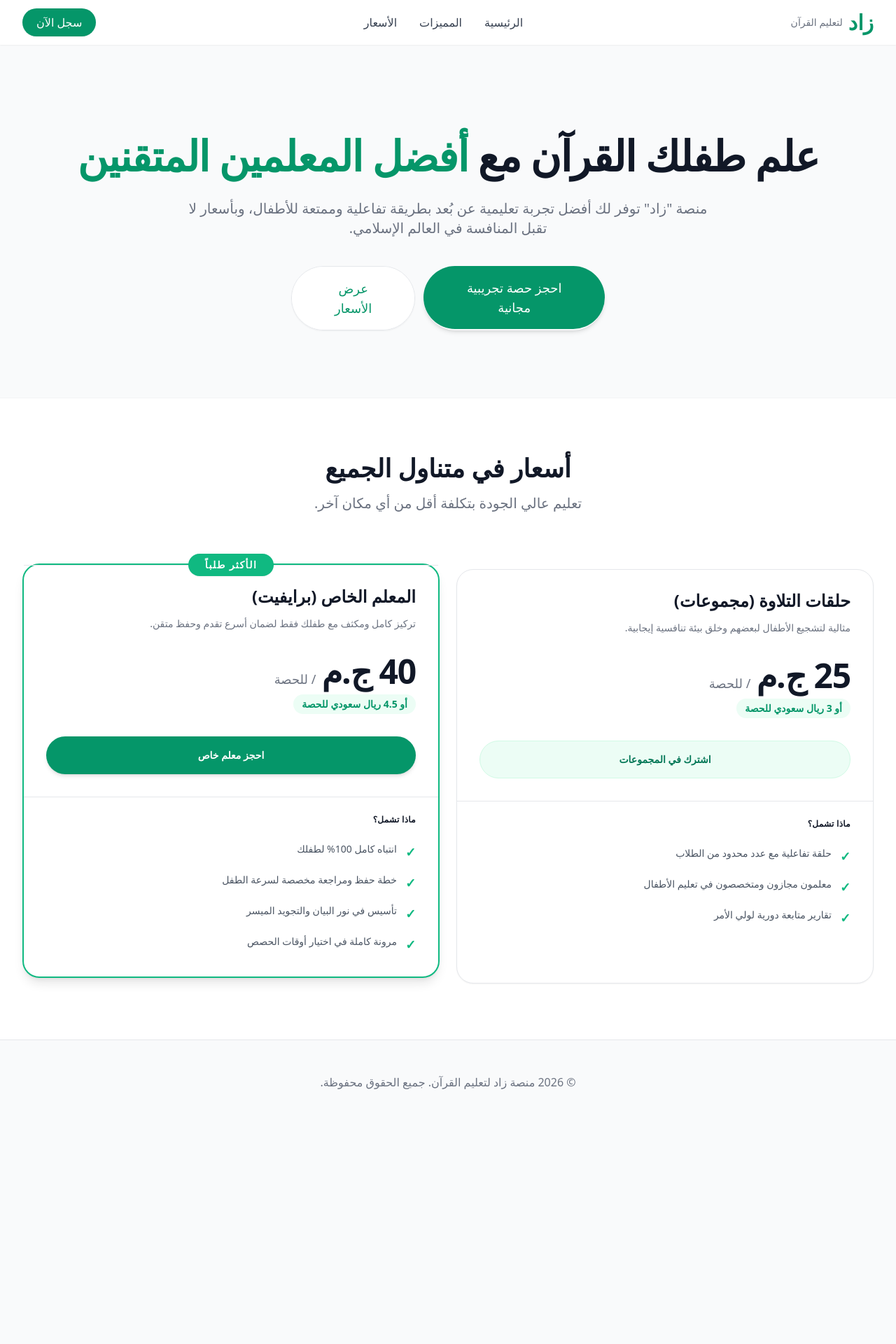
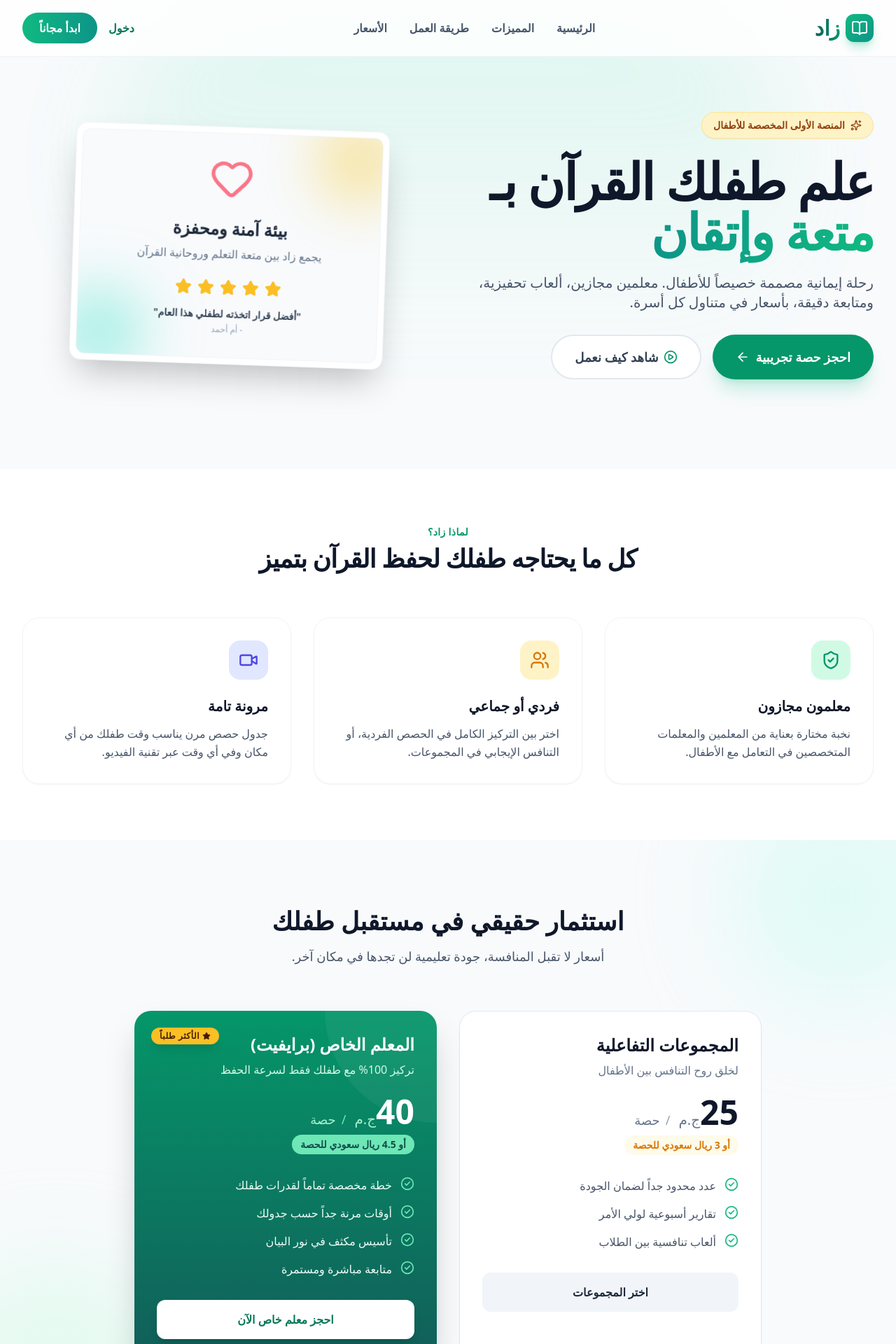
Before and after one commit to remogh81-ship-it/zad-platform, a Next.js app: page / in a window 1280 px wide. Shown: the top 1920 px of the page at 70% size. Before the commit the page ends 1606 px from the top, so only its background shows below. Built offline with nearby package versions, Linux system fonts and the light colour scheme.

Commit message:
Enhance UI with Framer Motion and Lucide icons

```diff
--- a/src/app/page.tsx
+++ b/src/app/page.tsx
@@ -1,24 +1,48 @@
+"use client";
+
 import React from 'react';
+import { motion } from 'framer-motion';
+import { BookOpen, Star, Users, Video, ShieldCheck, Sparkles, ArrowLeft, CheckCircle2, PlayCircle, Heart } from 'lucide-react';
 
 export default function LandingPage() {
+  const fadeIn = {
+    hidden: { opacity: 0, y: 30 },
+    visible: { opacity: 1, y: 0, transition: { duration: 0.6, ease: "easeOut" } }
+  };
+
+  const staggerContainer = {
+    hidden: { opacity: 0 },
+    visible: {
+      opacity: 1,
+      transition: { staggerChildren: 0.15 }
+    }
+  };
+
   return (
-    <div className="min-h-screen bg-gray-50 dir-rtl font-sans" dir="rtl">
-      {/* Navbar */}
-      <nav className="bg-white shadow-sm sticky top-0 z-50">
+    <div className="min-h-screen bg-slate-50 dir-rtl font-sans text-slate-800 overflow-x-hidden selection:bg-emerald-200 selection:text-emerald-900" dir="rtl">
+
+      {/* Navbar (Glassmorphism) */}
+      <nav className="fixed w-full z-50 top-0 transition-all duration-300 bg-white/80 backdrop-blur-md border-b border-slate-200/50">
         <div className="max-w-7xl mx-auto px-4 sm:px-6 lg:px-8">
-          <div className="flex justify-between h-16 items-center">
-            <div className="flex-shrink-0 flex items-center">
-              <span className="text-3xl font-extrabold text-emerald-600">زاد</span>
-              <span className="mr-2 text-sm text-gray-500 font-medium">لتعليم القرآن</span>
+          <div className="flex justify-between h-20 items-center">
+            <div className="flex-shrink-0 flex items-center gap-2 cursor-pointer">
+              <div className="w-10 h-10 bg-gradient-to-br from-emerald-500 to-teal-600 rounded-xl flex items-center justify-center shadow-lg shadow-emerald-500/30">
+                <BookOpen className="text-white w-6 h-6" />
+              </div>
+              <span className="text-3xl font-extrabold bg-clip-text text-transparent bg-gradient-to-l from-emerald-600 to-teal-800">
+                زاد
+              </span>
             </div>
             <div className="hidden md:flex space-x-8 space-x-reverse">
-              <a href="#" className="text-gray-700 hover:text-emerald-600 font-medium">الرئيسية</a>
-              <a href="#features" className="text-gray-700 hover:text-emerald-600 font-medium">المميزات</a>
-              <a href="#pricing" className="text-gray-700 hover:text-emerald-600 font-medium">الأسعار</a>
+              <a href="#" className="text-slate-600 hover:text-emerald-600 font-semibold transition-colors">الرئيسية</a>
+              <a href="#features" className="text-slate-600 hover:text-emerald-600 font-semibold transition-colors">المميزات</a>
+              <a href="#how-it-works" className="text-slate-600 hover:text-emerald-600 font-semibold transition-colors">طريقة العمل</a>
+              <a href="#pricing" className="text-slate-600 hover:text-emerald-600 font-semibold transition-colors">الأسعار</a>
             </div>
-            <div>
-              <button className="bg-emerald-600 text-white px-5 py-2 rounded-full font-medium hover:bg-emerald-700 transition shadow-sm hover:shadow-md">
-                سجل الآن
+            <div className="flex gap-4">
+              <button className="hidden md:block text-emerald-700 font-bold hover:text-emerald-800 transition">دخول</button>
+              <button className="bg-gradient-to-r from-emerald-500 to-teal-600 text-white px-6 py-2.5 rounded-full font-bold hover:shadow-lg hover:shadow-emerald-500/30 hover:-translate-y-0.5 transition-all">
+                ابدأ مجاناً
               </button>
             </div>
           </div>
@@ -26,122 +50,206 @@ export default function LandingPage() {
       </nav>
 
       {/* Hero Section */}
-      <main className="mt-16 mx-auto max-w-7xl px-4 sm:mt-24 sm:px-6 lg:mt-32">
-        <div className="text-center">
-          <h1 className="text-4xl tracking-tight font-extrabold text-gray-900 sm:text-5xl md:text-6xl">
-            <span className="block xl:inline">علم طفلك القرآن مع </span>
-            <span className="block text-emerald-600 xl:inline mt-2">أفضل المعلمين المتقنين</span>
-          </h1>
-          <p className="mt-5 max-w-md mx-auto text-base text-gray-500 sm:text-lg md:mt-8 md:text-xl md:max-w-3xl leading-relaxed">
-            منصة &quot;زاد&quot; توفر لك أفضل تجربة تعليمية عن بُعد بطريقة تفاعلية وممتعة للأطفال، وبأسعار لا تقبل المنافسة في العالم الإسلامي.
-          </p>
-          <div className="mt-8 max-w-md mx-auto sm:flex sm:justify-center md:mt-10">
-            <div className="rounded-full shadow-md">
-              <a href="#" className="w-full flex items-center justify-center px-8 py-3 border border-transparent text-base font-medium rounded-full text-white bg-emerald-600 hover:bg-emerald-700 md:py-4 md:text-lg md:px-10 transition-all transform hover:scale-105">
-                احجز حصة تجريبية مجانية
-              </a>
-            </div>
-            <div className="mt-3 rounded-full shadow-sm sm:mt-0 sm:mr-3 border border-gray-200">
-              <a href="#pricing" className="w-full flex items-center justify-center px-8 py-3 border border-transparent text-base font-medium rounded-full text-emerald-600 bg-white hover:bg-gray-50 md:py-4 md:text-lg md:px-10 transition-colors">
-                عرض الأسعار
-              </a>
-            </div>
+      <main className="relative pt-32 pb-16 sm:pt-40 sm:pb-24 lg:pb-32 overflow-hidden">
+        <div className="absolute top-0 left-1/2 -translate-x-1/2 w-[1000px] h-[500px] opacity-20 pointer-events-none">
+          <div className="absolute inset-0 bg-gradient-to-b from-emerald-300 to-transparent rounded-full blur-3xl"></div>
+        </div>
+
+        <div className="max-w-7xl mx-auto px-4 sm:px-6 lg:px-8 relative z-10">
+          <div className="lg:grid lg:grid-cols-12 lg:gap-8 items-center">
+
+            <motion.div
+              className="sm:text-center md:max-w-2xl md:mx-auto lg:col-span-6 lg:text-right"
+              initial="hidden"
+              animate="visible"
+              variants={staggerContainer}
+            >
+              <motion.div variants={fadeIn} className="inline-flex items-center gap-2 px-4 py-2 rounded-full bg-amber-100 text-amber-800 font-semibold text-sm mb-6 border border-amber-200 shadow-sm">
+                <Sparkles className="w-4 h-4" />
+                <span>المنصة الأولى المخصصة للأطفال</span>
+              </motion.div>
+
+              <motion.h1 variants={fadeIn} className="text-5xl tracking-tight font-extrabold text-slate-900 sm:text-6xl md:text-7xl leading-tight">
+                علم طفلك القرآن بـ <br/>
+                <span className="bg-clip-text text-transparent bg-gradient-to-l from-emerald-500 to-teal-600">
+                  متعة وإتقان
+                </span>
+              </motion.h1>
+
+              <motion.p variants={fadeIn} className="mt-6 text-lg text-slate-600 sm:text-xl leading-relaxed">
+                رحلة إيمانية مصممة خصيصاً للأطفال. معلمين مجازين، ألعاب تحفيزية، ومتابعة دقيقة، بأسعار في متناول كل أسرة.
+              </motion.p>
+
+              <motion.div variants={fadeIn} className="mt-8 sm:flex sm:justify-center lg:justify-start gap-4">
+                <button className="w-full sm:w-auto flex items-center justify-center gap-2 px-8 py-4 border border-transparent text-lg font-bold rounded-full text-white bg-emerald-600 hover:bg-emerald-700 shadow-xl shadow-emerald-500/20 hover:-translate-y-1 transition-all">
+                  احجز حصة تجريبية <ArrowLeft className="w-5 h-5" />
+                </button>
+                <button className="mt-3 sm:mt-0 w-full sm:w-auto flex items-center justify-center gap-2 px-8 py-4 border-2 border-slate-200 text-lg font-bold rounded-full text-slate-700 bg-white hover:bg-slate-50 hover:border-slate-300 transition-all">
+                  <PlayCircle className="w-5 h-5 text-emerald-600" /> شاهد كيف نعمل
+                </button>
+              </motion.div>
+            </motion.div>
+
+            {/* Hero Image/Graphic */}
+            <motion.div
+              className="mt-12 relative sm:max-w-lg sm:mx-auto lg:mt-0 lg:max-w-none lg:mx-0 lg:col-span-6 lg:flex lg:items-center"
+              initial={{ opacity: 0, scale: 0.9 }}
+              animate={{ opacity: 1, scale: 1 }}
+              transition={{ duration: 0.8, delay: 0.2 }}
+            >
+              <div className="relative mx-auto w-full rounded-2xl shadow-2xl lg:max-w-md overflow-hidden bg-white border border-slate-100 p-2 transform rotate-2 hover:rotate-0 transition-transform duration-500">
+                <div className="bg-slate-50 rounded-xl p-8 text-center border border-slate-100 relative overflow-hidden">
+                  <div className="absolute top-0 right-0 -mr-8 -mt-8 w-32 h-32 bg-amber-300 rounded-full mix-blend-multiply filter blur-2xl opacity-50"></div>
+                  <div className="absolute bottom-0 left-0 -ml-8 -mb-8 w-32 h-32 bg-teal-300 rounded-full mix-blend-multiply filter blur-2xl opacity-50"></div>
+
+                  <Heart className="w-16 h-16 text-rose-400 mx-auto mb-6 animate-pulse" />
+                  <h3 className="text-2xl font-bold text-slate-800 mb-2">بيئة آمنة ومحفزة</h3>
+                  <p className="text-slate-500 mb-6">يجمع زاد بين متعة التعلم وروحانية القرآن</p>
+
+                  <div className="flex justify-center gap-2 mb-4">
+                    {[1,2,3,4,5].map(i => <Star key={i} className="w-6 h-6 text-amber-400 fill-amber-400" />)}
+                  </div>
+                  <p className="text-sm font-bold text-slate-700">"أفضل قرار اتخذته لطفلي هذا العام"</p>
+                  <p className="text-xs text-slate-400 mt-1">- أم أحمد</p>
+                </div>
+              </div>
+            </motion.div>
           </div>
         </div>
       </main>
 
-      {/* Pricing Section */}
-      <section id="pricing" className="bg-white mt-24 py-20 border-t border-gray-100">
+      {/* Features Section */}
+      <section id="features" className="py-20 bg-white relative">
         <div className="max-w-7xl mx-auto px-4 sm:px-6 lg:px-8">
-          <div className="text-center">
-            <h2 className="text-3xl font-extrabold text-gray-900 sm:text-4xl">أسعار في متناول الجميع</h2>
-            <p className="mt-4 text-xl text-gray-500">تعليم عالي الجودة بتكلفة أقل من أي مكان آخر.</p>
+          <div className="text-center max-w-3xl mx-auto mb-16">
+            <h2 className="text-emerald-600 font-bold tracking-wide uppercase text-sm mb-2">لماذا زاد؟</h2>
+            <p className="mt-2 text-3xl leading-8 font-extrabold tracking-tight text-slate-900 sm:text-4xl">
+              كل ما يحتاجه طفلك لحفظ القرآن بتميز
+            </p>
           </div>
 
-          <div className="mt-16 space-y-4 sm:mt-20 sm:space-y-0 sm:grid sm:grid-cols-2 sm:gap-6 lg:max-w-4xl lg:mx-auto xl:max-w-none xl:mx-0 xl:grid-cols-2">
+          <div className="grid grid-cols-1 md:grid-cols-3 gap-8">
+            {[
+              { icon: ShieldCheck, title: 'معلمون مجازون', desc: 'نخبة مختارة بعناية من المعلمين والمعلمات المتخصصين في التعامل مع الأطفال.', color: 'text-emerald-600', bg: 'bg-emerald-100' },
+              { icon: Users, title: 'فردي أو جماعي', desc: 'اختر بين التركيز الكامل في الحصص الفردية، أو التنافس الإيجابي في المجموعات.', color: 'text-amber-600', bg: 'bg-amber-100' },
+              { icon: Video, title: 'مرونة تامة', desc: 'جدول حصص مرن يناسب وقت طفلك من أي مكان وفي أي وقت عبر تقنية الفيديو.', color: 'text-indigo-600', bg: 'bg-indigo-100' },
+            ].map((feature, idx) => (
+              <motion.div
+                key={idx}
+                initial={{ opacity: 0, y: 20 }}
+                whileInView={{ opacity: 1, y: 0 }}
+                viewport={{ once: true }}
+                transition={{ delay: idx * 0.2 }}
+                className="relative p-8 bg-white border border-slate-100 rounded-3xl shadow-sm hover:shadow-xl hover:-translate-y-2 transition-all duration-300"
+              >
+                <div className={`w-14 h-14 ${feature.bg} rounded-2xl flex items-center justify-center mb-6`}>
+                  <feature.icon className={`w-7 h-7 ${feature.color}`} />
+                </div>
+                <h3 className="text-xl font-bold text-slate-900 mb-3">{feature.title}</h3>
+                <p className="text-slate-600 leading-relaxed">{feature.desc}</p>
+              </motion.div>
+            ))}
+          </div>
+        </div>
+      </section>
+
+      {/* Pricing Section (Vastly Improved) */}
+      <section id="pricing" className="bg-slate-50 py-24 relative overflow-hidden">
+        {/* Background Decorations */}
+        <div className="absolute top-0 right-0 -mt-20 -mr-20 w-80 h-80 bg-teal-100 rounded-full opacity-50 blur-3xl"></div>
+        <div className="absolute bottom-0 left-0 -mb-20 -ml-20 w-80 h-80 bg-emerald-100 rounded-full opacity-50 blur-3xl"></div>
+
+        <div className="max-w-7xl mx-auto px-4 sm:px-6 lg:px-8 relative z-10">
+          <div className="text-center max-w-2xl mx-auto mb-16">
+            <h2 className="text-3xl font-extrabold text-slate-900 sm:text-4xl">استثمار حقيقي في مستقبل طفلك</h2>
+            <p className="mt-4 text-lg text-slate-600">أسعار لا تقبل المنافسة، جودة تعليمية لن تجدها في مكان آخر.</p>
+          </div>
+
+          <div className="grid sm:grid-cols-2 gap-8 lg:max-w-4xl lg:mx-auto">
 
             {/* Group Plan */}
-            <div className="border border-gray-200 rounded-3xl shadow-sm divide-y divide-gray-200 bg-white hover:shadow-xl transition-all duration-300">
-              <div className="p-8">
-                <h2 className="text-2xl leading-6 font-bold text-gray-900">حلقات التلاوة (مجموعات)</h2>
-                <p className="mt-4 text-sm text-gray-500 leading-relaxed">مثالية لتشجيع الأطفال لبعضهم وخلق بيئة تنافسية إيجابية.</p>
-                <p className="mt-8 flex items-baseline">
-                  <span className="text-5xl font-extrabold text-gray-900 tracking-tight">25 ج.م</span>
-                  <span className="text-lg font-medium text-gray-500 mr-2"> / للحصة</span>
-                </p>
-                <p className="mt-2 text-sm text-emerald-600 font-bold bg-emerald-50 inline-block px-3 py-1 rounded-full">أو 3 ريال سعودي للحصة</p>
-                <a href="#" className="mt-8 block w-full bg-emerald-50 text-emerald-700 border border-emerald-100 rounded-full py-4 text-center text-sm font-bold hover:bg-emerald-100 transition-colors">
-                  اشترك في المجموعات
-                </a>
+            <motion.div
+              initial={{ opacity: 0, x: 50 }}
+              whileInView={{ opacity: 1, x: 0 }}
+              viewport={{ once: true }}
+              className="bg-white rounded-3xl p-8 border border-slate-200 shadow-sm hover:shadow-xl transition-shadow relative overflow-hidden group"
+            >
+              <div className="absolute top-0 right-0 w-32 h-32 bg-amber-50 rounded-bl-full -z-10 group-hover:scale-110 transition-transform"></div>
+              <h3 className="text-2xl font-bold text-slate-900">المجموعات التفاعلية</h3>
+              <p className="mt-2 text-slate-500">لخلق روح التنافس بين الأطفال</p>
+              <div className="mt-6 flex items-baseline text-5xl font-extrabold text-slate-900">
+                25<span className="text-xl font-medium text-slate-500 ml-1">ج.م</span>
+                <span className="text-lg font-medium text-slate-400 mx-2">/</span>
+                <span className="text-lg font-medium text-slate-500">حصة</span>
               </div>
-              <div className="pt-6 pb-8 px-8">
-                <h3 className="text-xs font-bold text-gray-900 tracking-wide uppercase">ماذا تشمل؟</h3>
-                <ul className="mt-6 space-y-4">
-                  <li className="flex space-x-3 space-x-reverse items-start">
-                    <span className="text-emerald-500 font-bold text-lg">✓</span>
-                    <span className="text-sm text-gray-600">حلقة تفاعلية مع عدد محدود من الطلاب</span>
+              <p className="mt-2 text-sm font-bold text-amber-600 bg-amber-50 inline-block px-3 py-1 rounded-full">أو 3 ريال سعودي للحصة</p>
+
+              <ul className="mt-8 space-y-4">
+                {['عدد محدود جداً لضمان الجودة', 'تقارير أسبوعية لولي الأمر', 'ألعاب تنافسية بين الطلاب'].map((item, i) => (
+                  <li key={i} className="flex items-start gap-3">
+                    <CheckCircle2 className="w-5 h-5 text-emerald-500 shrink-0" />
+                    <span className="text-slate-600">{item}</span>
                   </li>
-                  <li className="flex space-x-3 space-x-reverse items-start">
-                    <span className="text-emerald-500 font-bold text-lg">✓</span>
-                    <span className="text-sm text-gray-600">معلمون مجازون ومتخصصون في تعليم الأطفال</span>
-                  </li>
-                  <li className="flex space-x-3 space-x-reverse items-start">
-                    <span className="text-emerald-500 font-bold text-lg">✓</span>
-                    <span className="text-sm text-gray-600">تقارير متابعة دورية لولي الأمر</span>
-                  </li>
-                </ul>
-              </div>
-            </div>
+                ))}
+              </ul>
+
+              <button className="mt-8 w-full bg-slate-100 text-slate-800 font-bold py-4 rounded-xl hover:bg-slate-200 transition-colors">
+                اختر المجموعات
+              </button>
+            </motion.div>
 
             {/* Private Plan */}
-            <div className="border-2 border-emerald-500 rounded-3xl shadow-lg divide-y divide-gray-200 bg-white relative hover:shadow-2xl transition-all duration-300 transform md:-translate-y-2">
-              <div className="absolute top-0 inset-x-0 transform -translate-y-1/2 flex justify-center">
-                <span className="bg-emerald-500 text-white text-sm font-bold px-6 py-1.5 rounded-full uppercase tracking-widest shadow-sm">
-                  الأكثر طلباً
+            <motion.div
+              initial={{ opacity: 0, x: -50 }}
+              whileInView={{ opacity: 1, x: 0 }}
+              viewport={{ once: true }}
+              className="bg-gradient-to-b from-emerald-600 to-teal-800 rounded-3xl p-8 shadow-2xl relative overflow-hidden transform md:-translate-y-4 text-white"
+            >
+              {/* Badge */}
+              <div className="absolute top-6 left-6">
+                <span className="bg-amber-400 text-amber-950 text-xs font-bold px-3 py-1 rounded-full uppercase tracking-wider flex items-center gap-1 shadow-lg">
+                  <Star className="w-3 h-3 fill-amber-950" /> الأكثر طلباً
                 </span>
               </div>
-              <div className="p-8">
-                <h2 className="text-2xl leading-6 font-bold text-gray-900">المعلم الخاص (برايفيت)</h2>
-                <p className="mt-4 text-sm text-gray-500 leading-relaxed">تركيز كامل ومكثف مع طفلك فقط لضمان أسرع تقدم وحفظ متقن.</p>
-                <p className="mt-8 flex items-baseline">
-                  <span className="text-5xl font-extrabold text-gray-900 tracking-tight">40 ج.م</span>
-                  <span className="text-lg font-medium text-gray-500 mr-2"> / للحصة</span>
-                </p>
-                <p className="mt-2 text-sm text-emerald-600 font-bold bg-emerald-50 inline-block px-3 py-1 rounded-full">أو 4.5 ريال سعودي للحصة</p>
-                <a href="#" className="mt-8 block w-full bg-emerald-600 text-white border border-transparent rounded-full py-4 text-center text-sm font-bold hover:bg-emerald-700 transition-colors shadow-md">
-                  احجز معلم خاص
-                </a>
+
+              <div className="absolute top-0 right-0 w-40 h-40 bg-white opacity-5 rounded-bl-full pointer-events-none"></div>
+
+              <h3 className="text-2xl font-bold">المعلم الخاص (برايفيت)</h3>
+              <p className="mt-2 text-emerald-100">تركيز 100% مع طفلك فقط لسرعة الحفظ</p>
+              <div className="mt-6 flex items-baseline text-5xl font-extrabold text-white">
+                40<span className="text-xl font-medium text-emerald-200 ml-1">ج.م</span>
+                <span className="text-lg font-medium text-emerald-300 mx-2">/</span>
+                <span className="text-lg font-medium text-emerald-200">حصة</span>
               </div>
-              <div className="pt-6 pb-8 px-8">
-                <h3 className="text-xs font-bold text-gray-900 tracking-wide uppercase">ماذا تشمل؟</h3>
-                <ul className="mt-6 space-y-4">
-                  <li className="flex space-x-3 space-x-reverse items-start">
-                    <span className="text-emerald-500 font-bold text-lg">✓</span>
-                    <span className="text-sm text-gray-600">انتباه كامل 100% لطفلك</span>
+              <p className="mt-2 text-sm font-bold text-teal-900 bg-emerald-300 inline-block px-3 py-1 rounded-full">أو 4.5 ريال سعودي للحصة</p>
+
+              <ul className="mt-8 space-y-4">
+                {['خطة مخصصة تماماً لقدرات طفلك', 'أوقات مرنة جداً حسب جدولك', 'تأسيس مكثف في نور البيان', 'متابعة مباشرة ومستمرة'].map((item, i) => (
+                  <li key={i} className="flex items-start gap-3">
+                    <CheckCircle2 className="w-5 h-5 text-emerald-300 shrink-0" />
+                    <span className="text-emerald-50">{item}</span>
                   </li>
-                  <li className="flex space-x-3 space-x-reverse items-start">
-                    <span className="text-emerald-500 font-bold text-lg">✓</span>
-                    <span className="text-sm text-gray-600">خطة حفظ ومراجعة مخصصة لسرعة الطفل</span>
-                  </li>
-                  <li className="flex space-x-3 space-x-reverse items-start">
-                    <span className="text-emerald-500 font-bold text-lg">✓</span>
-                    <span className="text-sm text-gray-600">تأسيس في نور البيان والتجويد الميسر</span>
-                  </li>
-                  <li className="flex space-x-3 space-x-reverse items-start">
-                    <span className="text-emerald-500 font-bold text-lg">✓</span>
-                    <span className="text-sm text-gray-600">مرونة كاملة في اختيار أوقات الحصص</span>
-                  </li>
-                </ul>
-              </div>
-            </div>
+                ))}
+              </ul>
+
+              <button className="mt-8 w-full bg-white text-emerald-700 font-bold py-4 rounded-xl hover:bg-slate-50 transition-colors shadow-lg hover:shadow-xl">
+                احجز معلم خاص الآن
+              </button>
+            </motion.div>
 
           </div>
         </div>
       </section>
 
-      {/* Footer minimal */}
-      <footer className="bg-gray-50 py-12 text-center border-t border-gray-200">
-        <p className="text-gray-500">© 2026 منصة زاد لتعليم القرآن. جميع الحقوق محفوظة.</p>
+      {/* Footer */}
+      <footer className="bg-white border-t border-slate-200 pt-16 pb-8">
+        <div className="max-w-7xl mx-auto px-4 sm:px-6 lg:px-8 flex flex-col md:flex-row justify-between items-center gap-6">
+          <div className="flex items-center gap-2">
+            <BookOpen className="text-emerald-600 w-6 h-6" />
+            <span className="text-2xl font-bold text-slate-800">زاد</span>
+          </div>
+          <p className="text-slate-500 text-sm font-medium">© 2026 منصة زاد لتعليم القرآن. بنيت بحب للأطفال.</p>
+        </div>
       </footer>
     </div>
   );
```
